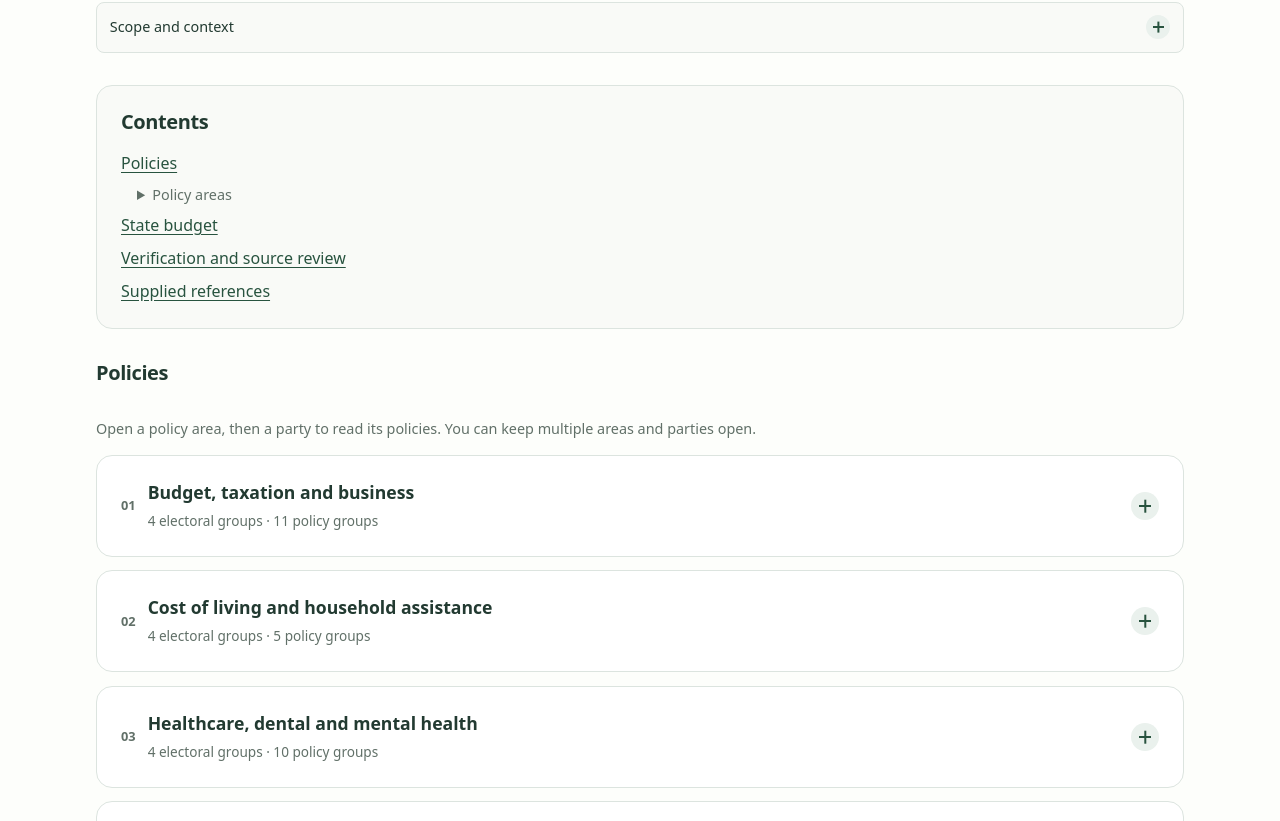
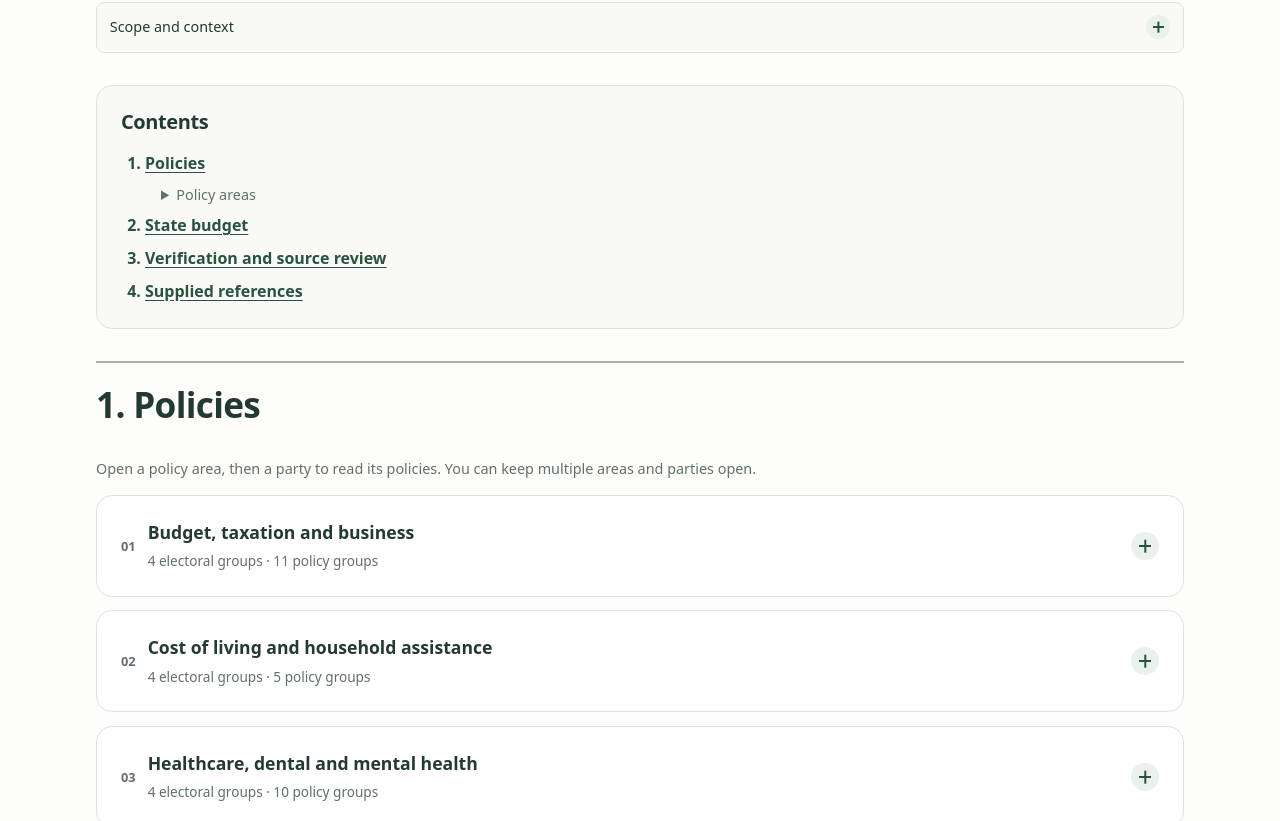
Before and after one commit to adludo/research-politics, a Next.js app: page /elections/victoria-2026 in a window 1280 px wide. Shown: the part 279-1100 px from the top of the page. Built offline with nearby package versions, Linux system fonts and the light colour scheme.

Commit message:
FEAT: number and emphasise election sections

```diff
--- a/app/elections/victoria-2026/election.module.css
+++ b/app/elections/victoria-2026/election.module.css
@@ -1,7 +1,9 @@
 .context { margin-top: 1.5rem; }
-.sectionLinks { margin: 0; padding: 0; list-style: none; }
+.sectionLinks { margin: 0; padding-inline-start: 1.5rem; }
+.sectionLinks > li::marker, .sectionLinks > li > a { font-weight: 700; color: var(--accent); }
 .sectionLinks li + li { margin-top: .45rem; }
 .topics { margin: .4rem 0 0 1rem; font-size: .9rem; }
 .topics summary { cursor: pointer; color: var(--muted); }
 .topics ul { margin: .4rem 0 0; padding-inline-start: 1.25rem; }
-.detailSection { scroll-margin-top: 1.5rem; }
+.detailSection { scroll-margin-top: 1.5rem; padding-block-start: 1.25rem; border-block-start: 2px solid var(--border-strong); }
+.sectionHeading { margin-block: 0 1rem; font-size: clamp(1.65rem, 4vw, 2.2rem); font-weight: 750; }
--- a/app/elections/victoria-2026/page.tsx
+++ b/app/elections/victoria-2026/page.tsx
@@ -110,7 +110,7 @@ export default function VictorianElection() {
       <ScopeAndContext />
       <nav className="surface-card" aria-labelledby="contents-heading">
         <h2 id="contents-heading">Contents</h2>
-        <ul className={styles.sectionLinks}>
+        <ol className={styles.sectionLinks}>
           {sections.map(({ id, title, topics }) => (
             <li key={id}>
               <a href={`#${id}`}>{title}</a>
@@ -126,11 +126,13 @@ export default function VictorianElection() {
               )}
             </li>
           ))}
-        </ul>
+        </ol>
       </nav>
-      {sections.map(({ id, title, Content, headingId = `${id}-heading` }) => (
+      {sections.map(({ id, title, Content, headingId = `${id}-heading` }, index) => (
         <section key={id} id={id} className={styles.detailSection} aria-labelledby={headingId}>
-          <h2 id={headingId}>{title}</h2>
+          <h2 id={headingId} className={styles.sectionHeading}>
+            {index + 1}. {title}
+          </h2>
           <Content />
         </section>
       ))}
```
